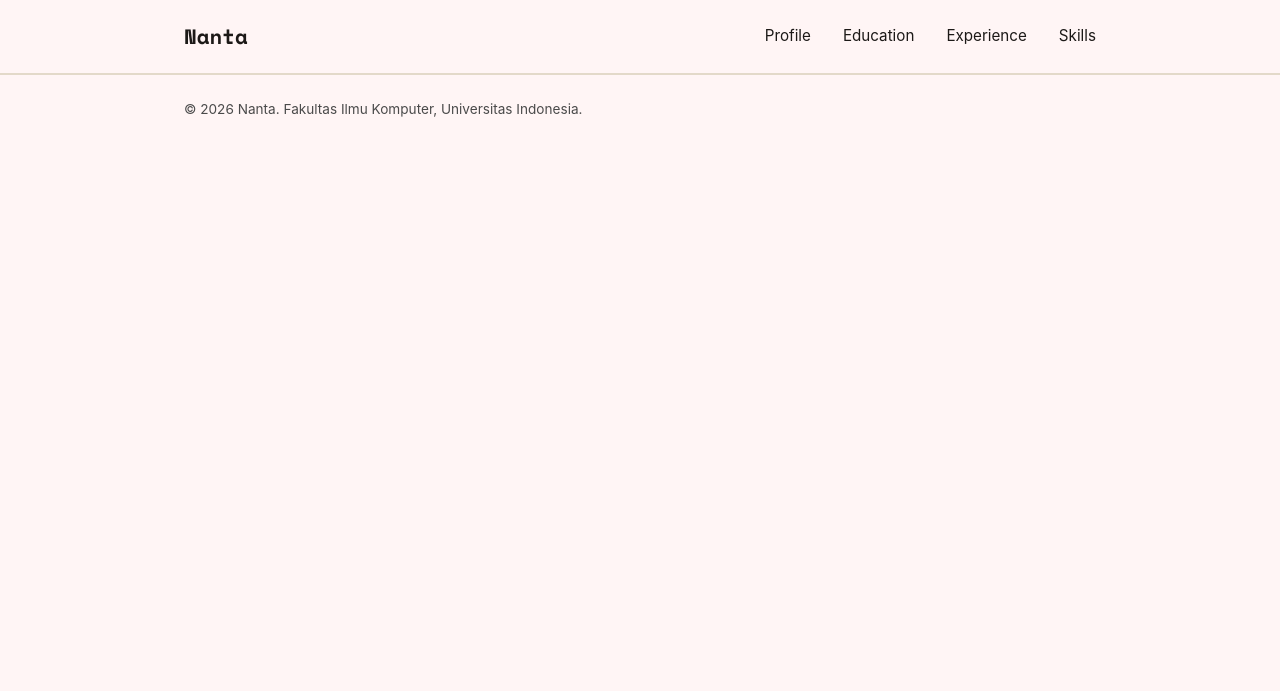
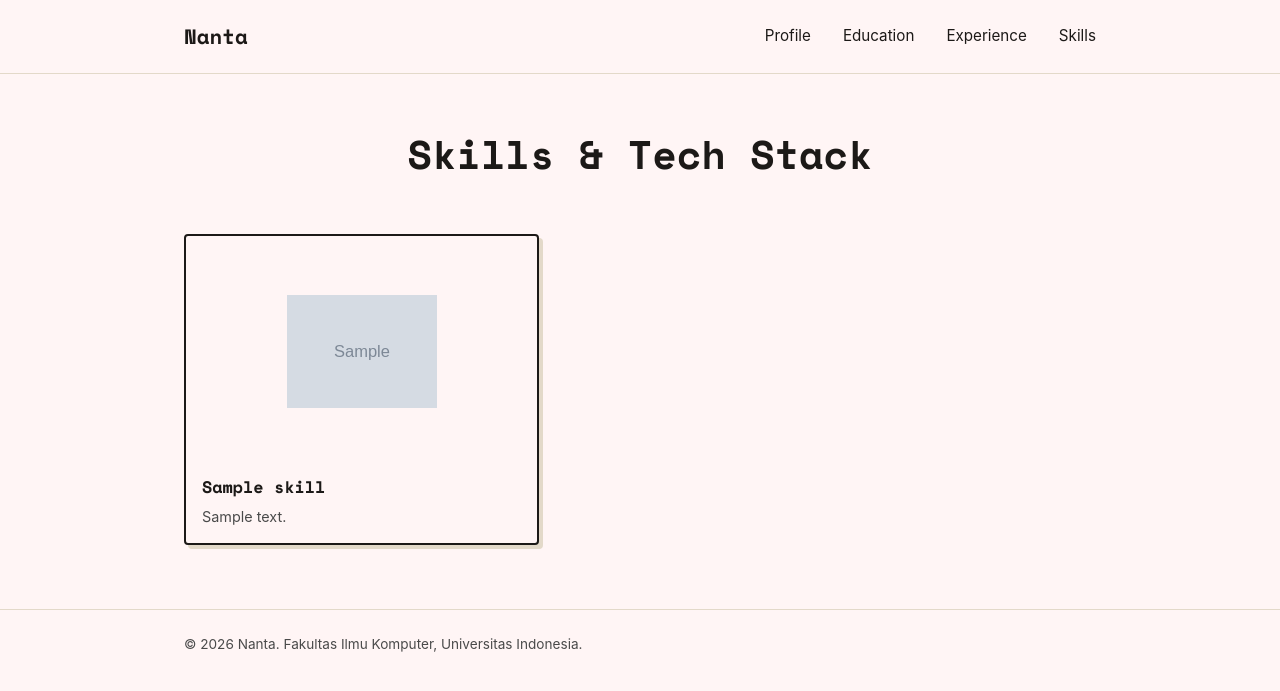
Before and after one commit to Flixidk/myportofolio, a Django app: page /skill/ in a window 1280 px wide. Shown: the top 691 px of the page. Run offline with Django 5.2, Linux system fonts and the light colour scheme; tables that the repository leaves empty hold one stand-in row (values such as "Sample post"); grey boxes marked "Sample" are stand-in pictures.

Commit message:
feat: add skills page

```diff
--- a/static/css/style.css
+++ b/static/css/style.css
@@ -79,7 +79,6 @@ h1, .brand {
         padding: 1rem;
     }
 
-    /* Tighten link spacing and allow graceful wrapping */
     .site-header nav {
         gap: 1rem;
         flex-wrap: wrap;
@@ -542,3 +541,145 @@ h1, .brand {
 /* ===========================
     Styling for Skill page
    =========================== */
+.skill-section h2 {
+    font-family: "Space Mono", monospace;
+    font-size: 2.5rem;
+    color: var(--ink);
+    text-align: center;
+    margin-top: 3rem;
+    margin-bottom: 3rem;
+    position: relative;
+}
+
+.bento-grid {
+    display: grid;
+    grid-template-columns: repeat(auto-fill, minmax(150px, 1fr));
+    grid-auto-flow: dense;
+    gap: 1rem;
+    margin-bottom: 4rem;
+}
+
+.bento-card {
+    background-color: #ffffff;
+    border: 1px solid var(--ink);
+    border-radius: var(--radius);
+    padding: 1rem;
+    box-shadow: 4px 4px 0px var(--line);
+    display: flex;
+    flex-direction: column;
+    justify-content: space-between;
+    transition: transform 0.2s ease, box-shadow 0.2s ease;
+}
+
+.bento-card:hover {
+    transform: translateY(-3px);
+    box-shadow: 6px 6px 0px var(--ink);
+}
+
+/* =====================================
+   Automatic Repeating Pattern (7-cycle)
+   ===================================== */
+
+.bento-card:nth-child(7n + 1) {
+    grid-column: span 2;
+    grid-row: span 2;
+    background-color: var(--paper);
+    border: 2px solid var(--ink);
+    justify-content: space-between;
+}
+
+.bento-card:nth-child(7n + 1) .card-header {
+    flex-grow: 1;
+    display: flex;
+    align-items: center;
+    justify-content: center;
+    padding: 1.5rem 0;
+}
+
+.bento-card:nth-child(7n + 1) img,
+.bento-card:nth-child(7n + 1) .skill-icon-svg {
+    width: 150px !important;
+    height: 150px !important;
+    max-width: 150px;
+}
+
+.bento-card:nth-child(7n + 4) {
+    grid-column: span 2;
+}
+
+.bento-card img,
+.skill-icon-svg {
+    width: 44px !important;
+    height: 44px !important;
+    max-width: 44px;
+    object-fit: contain;
+    display: block;
+    margin-bottom: 1rem;
+}
+
+.card-header {
+    display: flex;
+    justify-content: space-between;
+    align-items: flex-start;
+    margin-bottom: 0.5rem;
+}
+
+
+.bento-card h3 {
+    font-family: "Space Mono", monospace;
+    font-size: 1.05rem;
+    color: var(--ink);
+    margin-bottom: 0.35rem;
+}
+
+.bento-card p {
+    font-size: 0.9rem;
+    color: var(--text-muted);
+    line-height: 1.4;
+}
+
+.empty-skill-state {
+    grid-column: 1 / -1;
+    display: flex;
+    flex-direction: column;
+    align-items: center;
+    justify-content: center;
+    padding: 3.5rem 2rem;
+    text-align: center;
+    background-color: #ffffff;
+    border: 1px solid var(--ink);
+    border-radius: var(--radius);
+    box-shadow: 4px 4px 0px var(--line);
+}
+
+.empty-skill-state .empty-icon {
+    font-size: 2.5rem;
+    margin-bottom: 0.75rem;
+}
+
+.empty-skill-state h3 {
+    font-family: "Space Mono", monospace;
+    font-size: 1.25rem;
+    color: var(--ink);
+    margin-bottom: 0.5rem;
+}
+
+.empty-skill-state p {
+    font-size: 0.9rem;
+    color: var(--text-muted);
+    max-width: 360px;
+    margin: 0;
+    line-height: 1.5;
+}
+
+@media (max-width: 600px) {
+    .bento-grid {
+        grid-template-columns: 1fr;
+    }
+
+    .bento-card:nth-child(7n + 1),
+    .bento-card:nth-child(7n + 4) {
+        grid-column: span 1;
+        grid-row: span 1;
+    }
+}
--- a/templates/skill.html
+++ b/templates/skill.html
@@ -26,7 +26,39 @@
 
     <main>
         <!-- Main Skills Section -->
+        <section class="skill-section" id="skill">
+            <div class="container">
+                <h2>Skills & Tech Stack</h2>
 
+                <div class="bento-grid">
+                    {% for skill in skills_list %}
+                        <div class="bento-card">
+                            <div class="card-header">
+                                <img
+                                    src="{{ skill.icon_path }}"
+                                    alt="{{ skill.title }} logo"
+                                    class="skill-icon-svg"
+                                />
+                            </div>
+                            <div class="card-body">
+                                <h3>{{ skill.title }}</h3>
+                                {% if skill.description %}
+                                    <p>{{ skill.description }}</p>
+                                {% endif %}
+                            </div>
+                        </div>
+
+                    {% empty %}
+                        <div class="empty-skill-state">
+                            <div class="empty-skill-icon">📦</div>
+                            <h3>No Skills Found</h3>
+                            <p>Add skills from Django Admin Dashboard</p>
+                        </div>
+                    {% endfor %}
+                </div>
+            </div>
+
+        </section>
     </main>
 
     <footer class="site-footer">
```
